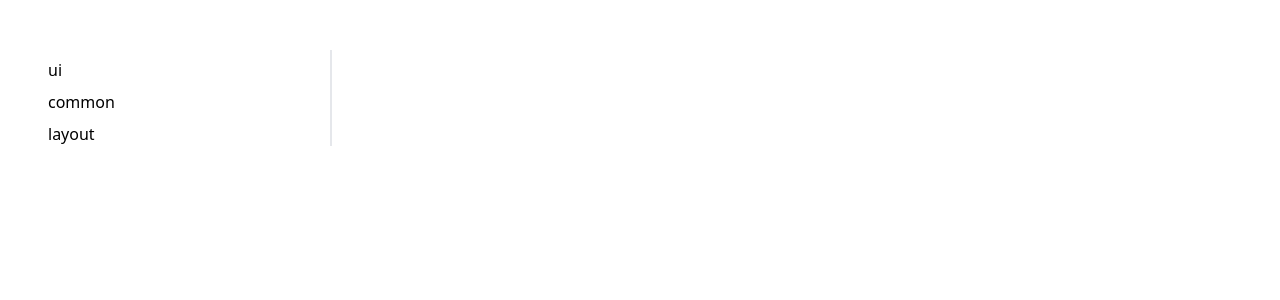
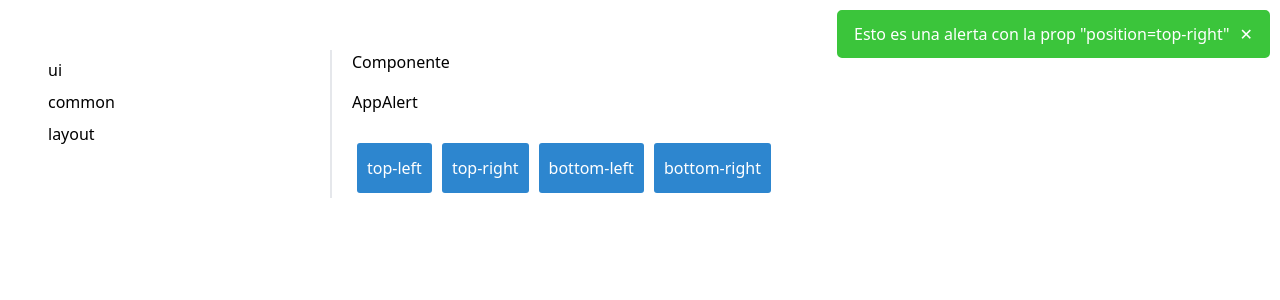
Before and after one commit to iamadeveloper-es/vue-components, a Vue app: page /alert-demo in a window 1280 px wide. Shown: the top 300 px of the page. Built offline with nearby package versions, Linux system fonts and the light colour scheme.

Commit message:
Añado componente y demo AppAlert

```diff
--- /dev/null
+++ b/src/components/ui/alert/AppAlert.vue
@@ -0,0 +1,105 @@
+<template>
+    <transition name="modal-fade">
+    <div class="app-alert"
+    :class="[getAlert.status, position]"
+    v-show="getAlert"
+    >
+        <div class="alert-content">
+            <div class="alert-body">
+                <span>{{getAlert.mssg}}</span>
+            </div>
+            <button
+            class="alert-btn-close"
+            @click="hide"
+            >
+                <span>&#x2715;</span>
+            </button>
+        </div>
+    </div>
+    </transition>
+</template>
+
+<script>
+import {mapGetters} from 'vuex'
+export default {
+    name: 'app-alert',
+    props: {
+        position: {
+            type: String,
+            default: 'top-right'
+        }
+    },
+    methods: {
+        hide(){
+            this.$store.commit('showAlert', false)
+        },
+    },
+    computed:{
+        ...mapGetters([
+            'getAlert'
+        ])
+    }
+}
+</script>
+
+<style lang="scss" scoped>
+.app-alert{
+    position: fixed;
+    display: inline-block;
+    border-radius: 5px;
+    transition: opacity .2s ease-in-out;
+    &:hover{
+        opacity: .8;
+    }
+    &.top-left{
+        top: 10px;
+        left: 10px;
+    }
+    &.top-right{
+        top: 10px;
+        right: 10px;
+    }
+    &.bottom-left{
+        bottom: 10px;
+        left: 10px;
+    }
+    &.bottom-right{
+        bottom: 10px;
+        right: 10px;
+    }
+    &.success{
+        background-color: var(--success);
+        color: var(--white);
+        border: 2px solid var(--success);
+    }
+    &.warning{
+        background-color: var(--warning);
+        color: var(--black);
+        border: 2px solid var(--warning);
+    }
+    &.danger{
+        background-color: var(--danger);
+        color: var(--white);
+        border: 2px solid var(--danger);
+    }
+    .alert-content{
+        padding: 10px 15px;
+        display: flex;
+        justify-content: space-between;
+    }
+    .alert-btn-close{
+            align-self: flex-start;
+            margin-left: 10px;
+    }
+}
+//- transitions
+.modal-fade-enter,
+  .modal-fade-leave-to {
+    opacity: 0;
+  }
+
+.modal-fade-enter-active,
+.modal-fade-leave-active {
+    transition: opacity .5s ease;
+}
+</style>
--- /dev/null
+++ b/src/components/ui/alert/demo/AppAlertDemo.vue
@@ -0,0 +1,65 @@
+<template>
+  <div class="app-alert-demo">
+      <app-alert
+      :position="alertposition"
+      ></app-alert>
+      <app-button
+      btnText="top-left"
+      @clicked="alertToTopLeft()"
+      ></app-button>
+      <app-button
+      btnText="top-right"
+      @clicked="alertToTopRight()"
+      ></app-button>
+      <app-button
+      btnText="bottom-left"
+      @clicked="alertToBottomLeft()"
+      ></app-button>
+      <app-button
+      btnText="bottom-right"
+      @clicked="alertToBottomRight()"
+      ></app-button>
+  </div>
+</template>
+
+<script>
+import AppButton from '../../button/AppButton.vue'
+import AppAlert from '../AppAlert.vue'
+export default {
+  components: { AppAlert, AppButton },
+  data () {
+      return {
+          alertposition: 'top-right'
+      }
+  },
+  created(){
+      this.showAlert()
+  },
+  methods: {
+      showAlert(){
+          const payload = {
+              status: 'success',
+              mssg: 'Esto es una alerta con la prop "position=top-right"'
+          }
+          this.$store.commit('showAlert', payload)
+      },
+      alertToTopLeft(){
+          this.alertposition = 'top-left'
+      },
+      alertToTopRight(){
+          this.alertposition = 'top-right'
+      },
+      alertToBottomLeft(){
+          this.alertposition = 'bottom-left'
+      },
+      alertToBottomRight(){
+          this.alertposition = 'bottom-right'
+      }
+  }
+
+}
+</script>
+
+<style>
+
+</style>
--- a/src/router/index.js
+++ b/src/router/index.js
@@ -8,6 +8,7 @@ import AppInputFieldDemo from '@/components/ui/input-field/demo/AppInputFieldDem
 import AppSelectFieldDemo from '@/components/ui/select-field/demo/AppSelectFieldDemo.vue'
 import AppTableDemo from '@/components/ui/table/demo/AppTableDemo.vue'
 import AppModalDemo from '@/components/ui/modal/demo/AppModalDemo.vue'
+import AppAlertDemo from '@/components/ui/alert/demo/AppAlertDemo.vue'
 
 Vue.use(VueRouter)
 
@@ -46,6 +47,11 @@ export const routes = [
           name: 'AppModal',
           path: '/modal-demo',
           component: AppModalDemo
+        },
+        {
+          name: 'AppAlert',
+          path: '/alert-demo',
+          component: AppAlertDemo
         }
       ]
     },
--- a/src/store/index.js
+++ b/src/store/index.js
@@ -1,5 +1,6 @@
 import Vue from 'vue'
 import Vuex from 'vuex'
+import alert from './modules/alert'
 
 Vue.use(Vuex)
 
@@ -11,5 +12,6 @@ export default new Vuex.Store({
   actions: {
   },
   modules: {
+    alert
   }
 })
--- /dev/null
+++ b/src/store/modules/alert.js
@@ -0,0 +1,17 @@
+export default {
+    state: {
+        alert: false
+    },
+    getters: {
+        getAlert: (state) => {
+            return state.alert
+        }
+    },
+    mutations: {
+        showAlert(state, payload){
+            state.alert = payload
+        }
+    },
+    actions: {
+    },
+}
```
